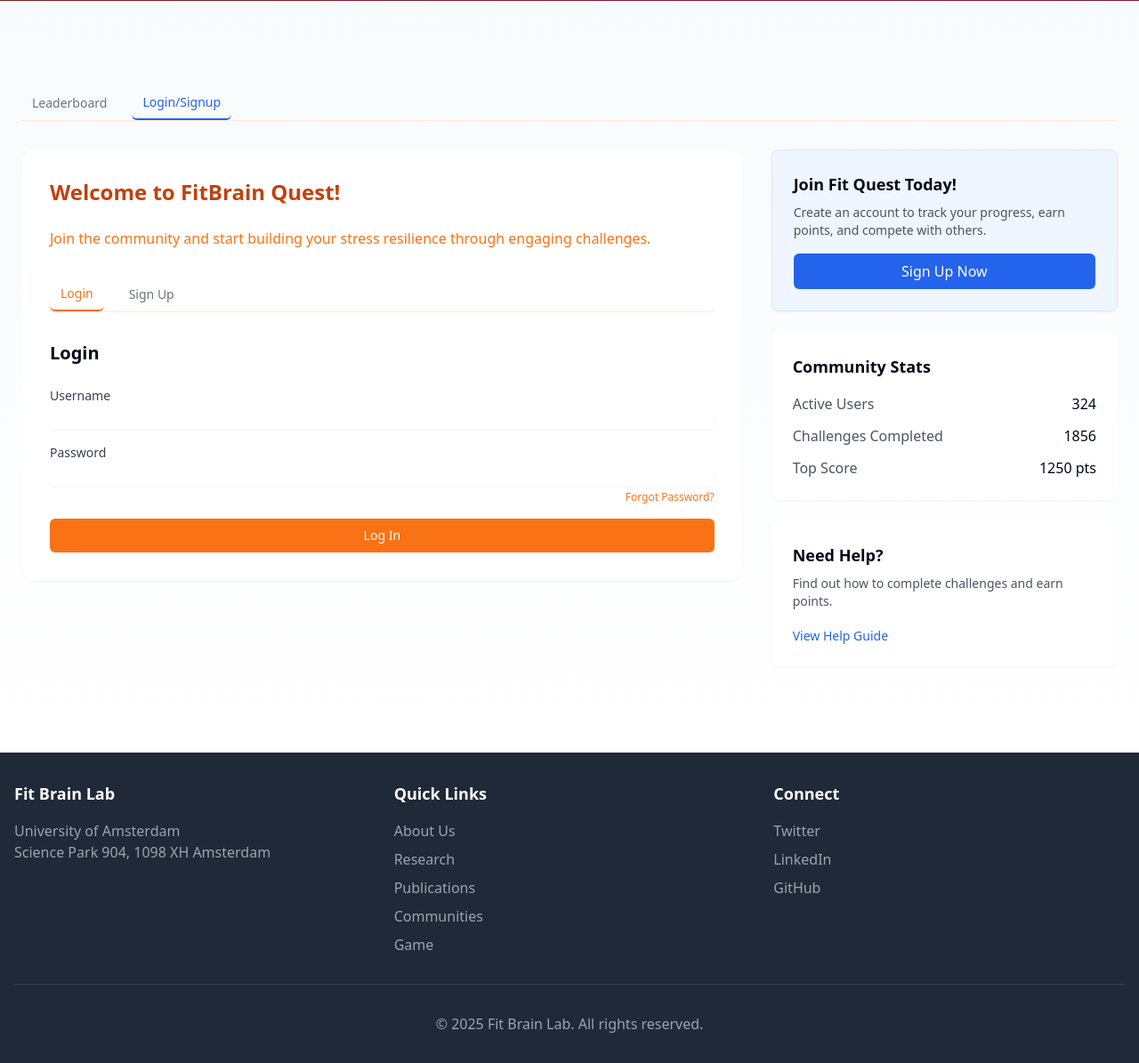
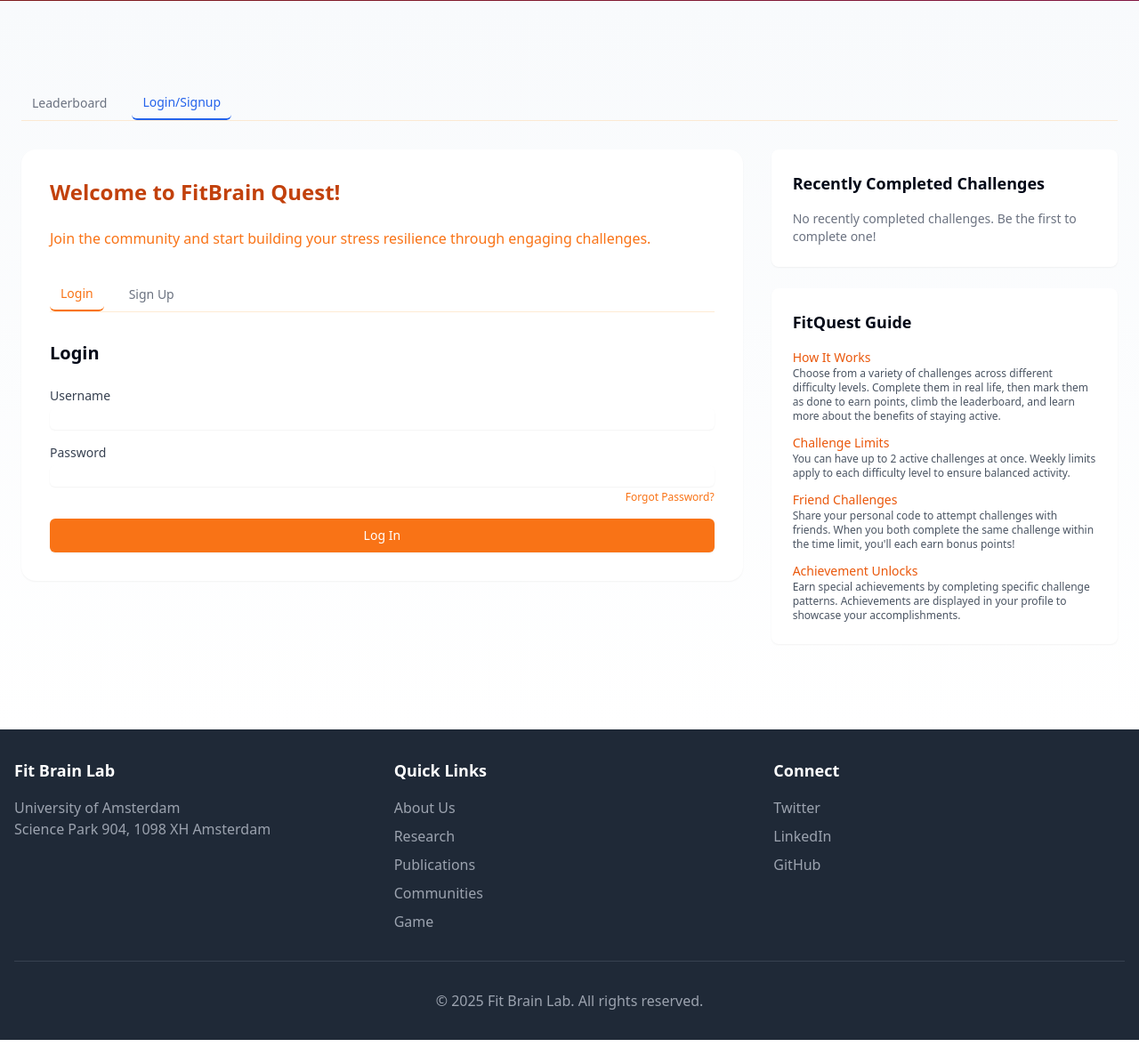
Before and after one commit to davidguarinv/FitBrainLab, a Flask app: page /game in a window 1280 px wide. Shown: the part 508-1703 px from the top of the page at 89% size. After the commit the page ends 1677 px from the top, so only its background shows below. Run offline with Flask 3, Linux system fonts and the light colour scheme; data that the repository does not hold is empty; some libraries are stand-ins or nearby versions.

Commit message:
game page content

```diff
--- a/templates/game.html
+++ b/templates/game.html
@@ -213,65 +213,54 @@
                 </div>
                 {% endif %}
 
-                <!-- Upcoming Events Card -->
+
+            {% else %}
+                <!-- Recently Completed Challenges section is now shown below -->
+
+                <!-- Featured Stats -->
                 <div class="bg-white rounded-lg shadow-sm p-6 mb-6">
-                    <h3 class="text-lg font-semibold mb-4">Weekly Leaderboard</h3>
-                    {% if leaderboard %}
-                        <div class="space-y-3">
-                            {% for user in leaderboard[:5] %}
-                                <div class="flex items-center justify-between">
-                                    <div class="flex items-center">
-                                        <div class="w-6 h-6 bg-{{ ['blue', 'green', 'yellow', 'indigo', 'purple']|random }}-100 rounded-full flex items-center justify-center mr-2">
-                                            <span class="text-{{ ['blue', 'green', 'yellow', 'indigo', 'purple']|random }}-600 text-xs font-medium">{{ loop.index }}</span>
-                                        </div>
-                                        <span class="text-sm {{ 'font-bold text-primary' if user.username == current_user.username else '' }}">{{ user.username }}</span>
+                    <h3 class="text-lg font-semibold mb-4">Recently Completed Challenges</h3>
+                    {% if recent_global_challenges %}
+                        <div class="space-y-4">
+                            {% for completion in recent_global_challenges %}
+                                <div class="border-l-4 border-orange-400 pl-3 py-2">
+                                    <div class="flex justify-between">
+                                        <span class="font-medium text-sm">{{ completion.challenge.title }}</span>
+                                        <span class="text-orange-500 text-xs font-semibold">+{{ completion.points_earned }} pts</span>
                                     </div>
-                                    <span class="text-sm font-medium">{{ user.points }} pts</span>
+                                    <div class="text-xs text-gray-500 mt-1">
+                                        <span>{{ completion.user.username }}</span>
+                                    </div>
                                 </div>
                             {% endfor %}
                         </div>
-                        <div class="mt-4 text-center">
-                            <button @click="loadContent('leaderboard')" class="text-primary text-sm hover:underline">View Full Leaderboard</button>
-                        </div>
                     {% else %}
-                        <p class="text-gray-500 text-sm">No data available yet.</p>
+                        <p class="text-gray-500 text-sm">No recently completed challenges. Be the first to complete one!</p>
                     {% endif %}
-                </div>
-            {% else %}
-                <!-- Call to Action for Non-Authenticated Users -->
-                <div class="bg-blue-50 rounded-lg shadow-sm p-6 mb-6 border border-blue-100">
-                    <h3 class="text-lg font-semibold mb-2">Join Fit Quest Today!</h3>
-                    <p class="text-sm text-gray-600 mb-4">Create an account to track your progress, earn points, and compete with others.</p>
-                    <button @click="loadContent('auth')" class="w-full px-4 py-2 bg-primary text-white font-medium rounded-md hover:bg-primary-dark transition-colors">
-                        Sign Up Now
-                    </button>
-                </div>
-
-                <!-- Featured Stats -->
-                <div class="bg-white rounded-lg shadow-sm p-6 mb-6">
-                    <h3 class="text-lg font-semibold mb-4">Community Stats</h3>
-                    <div class="space-y-3">
-                        <div class="flex justify-between items-center">
-                            <span class="text-gray-600">Active Users</span>
-                            <span class="font-medium">324</span>
-                        </div>
-                        <div class="flex justify-between items-center">
-                            <span class="text-gray-600">Challenges Completed</span>
-                            <span class="font-medium">1856</span>
-                        </div>
-                        <div class="flex justify-between items-center">
-                            <span class="text-gray-600">Top Score</span>
-                            <span class="font-medium">1250 pts</span>
-                        </div>
-                    </div>
                 </div>
             {% endif %}
 
-            <!-- Help Card -->
+            <!-- FitQuest Guide -->
             <div class="bg-white rounded-lg shadow-sm p-6">
-                <h3 class="text-lg font-semibold mb-2">Need Help?</h3>
-                <p class="text-sm text-gray-600 mb-4">Find out how to complete challenges and earn points.</p>
-                <a href="/help" class="text-primary text-sm hover:underline">View Help Guide</a>
+                <h3 class="text-lg font-semibold mb-4">FitQuest Guide</h3>
+                <div class="space-y-3">
+                    <div>
+                        <h4 class="font-medium text-orange-600 text-sm">How It Works</h4>
+                        <p class="text-xs text-gray-600">Choose from a variety of challenges across different difficulty levels. Complete them in real life, then mark them as done to earn points, climb the leaderboard, and learn more about the benefits of staying active.</p>
+                    </div>
+                    <div>
+                        <h4 class="font-medium text-orange-600 text-sm">Challenge Limits</h4>
+                        <p class="text-xs text-gray-600">You can have up to 2 active challenges at once. Weekly limits apply to each difficulty level to ensure balanced activity.</p>
+                    </div>
+                    <div>
+                        <h4 class="font-medium text-orange-600 text-sm">Friend Challenges</h4>
+                        <p class="text-xs text-gray-600">Share your personal code to attempt challenges with friends. When you both complete the same challenge within the time limit, you'll each earn bonus points!</p>
+                    </div>
+                    <div>
+                        <h4 class="font-medium text-orange-600 text-sm">Achievement Unlocks</h4>
+                        <p class="text-xs text-gray-600">Earn special achievements by completing specific challenge patterns. Achievements are displayed in your profile to showcase your accomplishments.</p>
+                    </div>
+                </div>
             </div>
         </div>
     </div>
```
